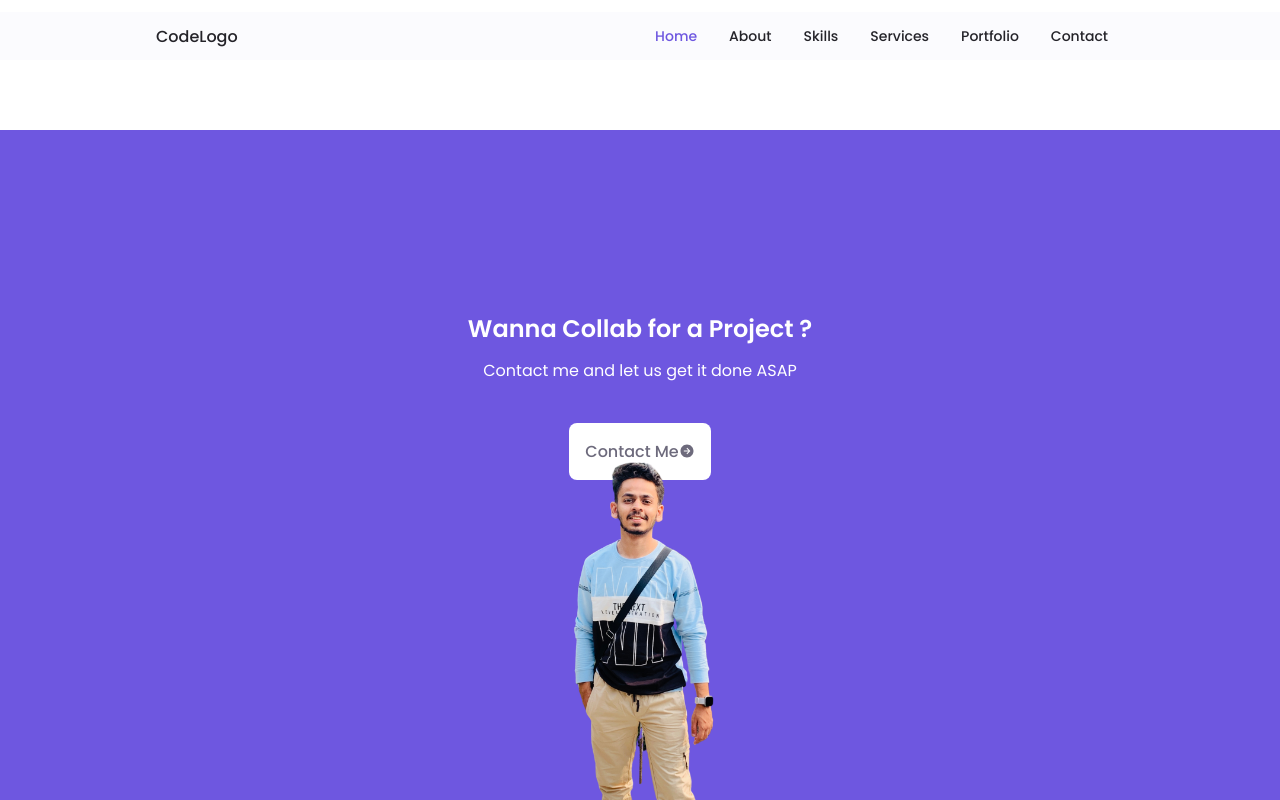
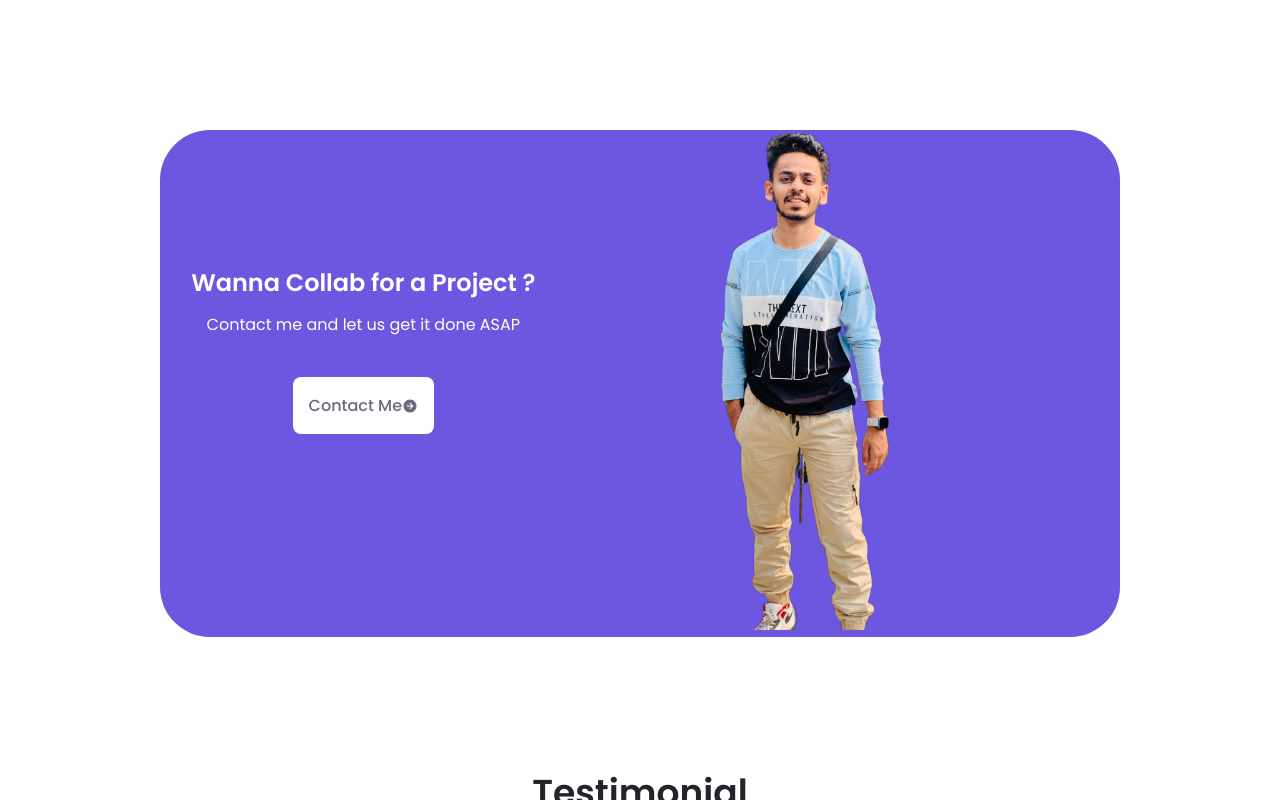
Before and after one commit to Yuvadi29/AdiPortfolio, a React (Create React App) app in the folder client/: page /portfolio in a window 1280 px wide. Shown: the part 740-1540 px from the top of the page. Built offline with nearby package versions, Linux system fonts and the light colour scheme.

Commit message:
Desktop View

```diff
--- a/client/src/App.css
+++ b/client/src/App.css
@@ -69,7 +69,7 @@ img {
 
 .grid {
     display: grid;
-    gap: 1.5rem;
+    /* gap: 1.5rem; */
 }
 
 :root {
@@ -399,6 +399,10 @@ img {
         padding: 0;
     }
 
+    .header{
+        top: 0;
+    }
+
     .blob {
         width: 320px;
     }
--- a/client/src/components/About/About.css
+++ b/client/src/components/About/About.css
@@ -1,19 +1,24 @@
 .about__image {
-    width: 300px;
+    width: 380px;
     border-radius: 1.5rem;
     justify-self: center;
     align-self: center;
 }
 
+.about__container{
+    display: flex;
+}
+
 .about__description {
-    text-align: center;
+    /* text-align: center; */
     margin-bottom: var(--mb-2-5);
 }
 
 .about__info {
     display: flex;
-    justify-content: space-evenly;
+    justify-content: space-between;
     margin-bottom: var(--mb-2-5);
+    margin-top: 2rem;
 }
 
 .about__info-title {
@@ -34,5 +39,8 @@
 
 .about__buttons {
     display: flex;
-    justify-content: center;
+    justify-content: start;
+    margin-top: 2rem;
+    height: 80px;
+
 }
--- a/client/src/components/Collab/Collab.css
+++ b/client/src/components/Collab/Collab.css
@@ -4,7 +4,21 @@
 
 .collab_bg {
     background-color: var(--primary-color-second);
-    padding-top: 3rem;
+    border-radius: 50px;
+    width: 75%;
+    margin: 0 auto;
+}
+
+.collab__data{
+    margin-bottom: 200px;
+    margin-left: -200px;
+}
+
+.collab__grid{
+    display: flex;
+    align-items: center;
+    justify-content: center;
+    gap: 180px;
 }
 
 .collab_title {
@@ -23,8 +37,9 @@
 
 .collab__image {
     /* width: 232px; */
+    /* height: 25%; */
     justify-self: center;
-    margin-top: -200px;
+    /* margin-top: -200px; */
 }
 
 .button--white {
@@ -35,3 +50,12 @@
 .button--white:hover {
     background-color: #FFF;
 }
+
+.image{
+    align-items: center;
+}
+
+.image img{
+    width: auto;
+    height: 500px;
+}
--- a/client/src/components/Collab/Collab.jsx
+++ b/client/src/components/Collab/Collab.jsx
@@ -9,18 +9,19 @@ const Collab = () => {
         <div>
             <section className="collab section">
                 <div className="collab_bg">
-                    <div className=" container grid">
+                    <div className="collab__grid">
                         <div className="collab__data">
                             <h2 className="collab_title">Wanna Collab for a Project ?</h2>
                             <p className="collab_description">Contact me and let us get it done ASAP</p>
                             <a href="#contact" className="button btn--flex button--white contact_btn">Contact Me <IoArrowForwardCircleSharp className='project__icon button_icon' /></a>
                         </div>
-
-                        <img src={adi3} alt="collab" className='collab__image'/>
+                        <div className="image">
+                            <img src={adi3} alt="collab" className='collab__image' />
+                        </div>
                     </div>
                 </div>
             </section>
-            <Testimonial/>
+            <Testimonial />
         </div>
     )
 }
--- a/client/src/components/Home/Home.css
+++ b/client/src/components/Home/Home.css
@@ -15,7 +15,7 @@
 }
 
 .blob {
-    width: 200px;
+    width: 270px;
     fill: var(--primary-color);
 }
 
@@ -174,3 +174,12 @@
     background-color: transparent;
     color: var(--primary-color-alt);
 }
+
+.myself {
+    display: flex;
+    flex-direction: row-reverse;
+    justify-content: space-between;
+    padding: 0;
+    margin-left: -70px;
+
+}
--- a/client/src/components/Home/Home.jsx
+++ b/client/src/components/Home/Home.jsx
@@ -34,6 +34,7 @@ const Home = () => {
 
                         </div>
 
+                        <div className="myself">
                             <div className="home__img">
                                 <svg className='blob' viewBox="0 0 200 187" xmlns="http://www.w3.org/2000/svg" xmlnsXlink="http://www.w3.org/1999/xlink" >
                                     <mask id="mask0" mask-type="alpha">
@@ -61,6 +62,8 @@ const Home = () => {
                                     Contact Me <AiFillMessage className='contact_icon' />
                                 </Link>
                             </div>
+
+                        </div>
                     </div>
 
                     <div className="home__scroll">
--- a/client/src/components/Navbar/Navbar.css
+++ b/client/src/components/Navbar/Navbar.css
@@ -1,7 +1,7 @@
 .header {
     width: 100%;
     position: fixed;
-    bottom: 0;
+    /* bottom: 0; */
     left: 0;
     z-index: var(--z-fixed);
     background-color: var(--body-color);
--- a/client/src/components/Portfolio/Porfolio.jsx
+++ b/client/src/components/Portfolio/Porfolio.jsx
@@ -45,7 +45,7 @@ const Porfolio = () => {
                                     <img src={Motivation} alt="portfolio" className='portfolio__img' />
 
                                     <div className="portfolio__data">
-                                        <h3 className="portfolio_title">Youtube Clone</h3>
+                                        <h3 className="portfolio_title">Motivate Yourself</h3>
                                         <p className="portfolio_description">
                                             This is a project which i made while learning the process of fetching api from an Api Provider and then displaying it on the screen to user. This app basically motivates you whenever you are low. Just click on the Generate button and it will generate a new Quote everytime so that you never feel demotivated.
                                         </p>
--- a/client/src/components/Portfolio/Portfolio.css
+++ b/client/src/components/Portfolio/Portfolio.css
@@ -21,6 +21,8 @@
     font-size: var(--font-size-h3);
     margin-bottom: var(--mb-0-5);
     font-weight: var(--medium-font);
+    margin-top: var(--mb-1-5);
+    text-align: center;
 }
 
 .portfolio_description {
--- a/client/src/components/Skills/Skills.css
+++ b/client/src/components/Skills/Skills.css
@@ -1,5 +1,7 @@
 .skills__container {
     row-gap: 0;
+    display: flex;
+    justify-content: space-between;
 }
 
 .skills__header {
--- a/client/src/components/Skills/Skills.jsx
+++ b/client/src/components/Skills/Skills.jsx
@@ -20,7 +20,7 @@ const Skills = () => {
       <span className="section_subtitle">Technical Skills</span>
 
       <div className="skills__container container grid">
-        <div>
+        {/* <div className='skillstype'> */}
           {/* Skill1 */}
           <div className={`skills__content ${openSkillIdx === 0 ? 'skills__open' : 'skills__close'}`}>
             <div className="skills__header">
@@ -135,7 +135,7 @@ const Skills = () => {
               </div>
             </div>
           </div>
-        </div>
+        {/* </div> */}
       </div>
       <Services/>
     </section>
```
Also changed, not shown: client/src/Docs/adi3.png. Lines whose indentation alone changed are shown as unchanged.
